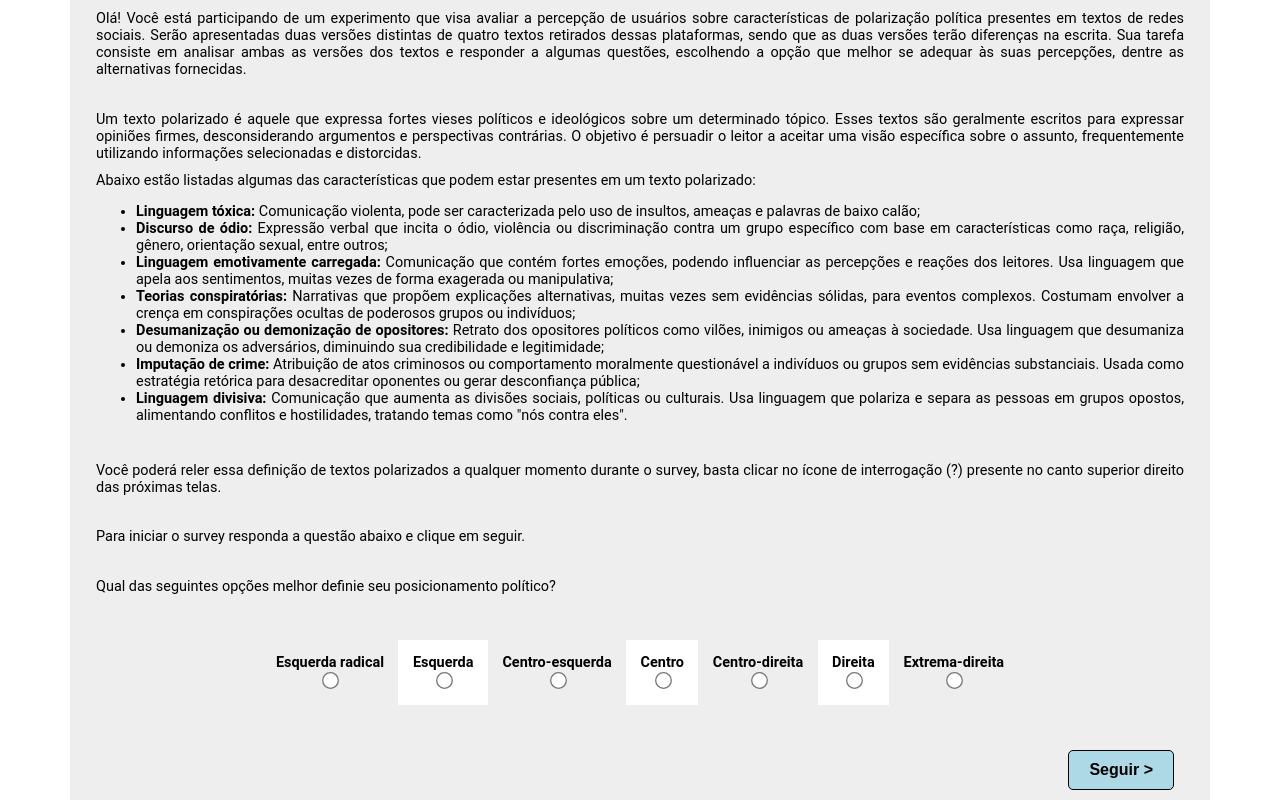
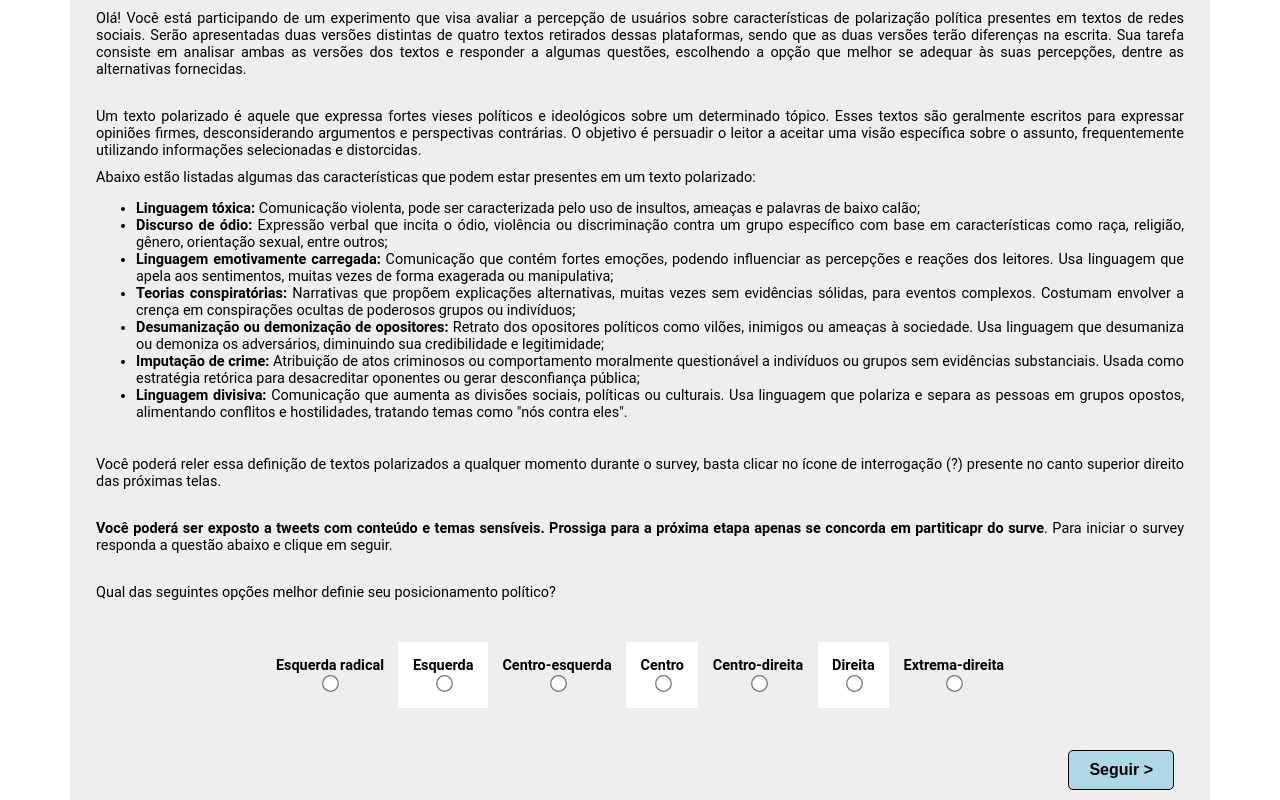
Before and after one commit to lucasraniere/political-polarization-mitigation-survey-online, a Next.js app in the folder frontend/: page / in a window 1280 px wide. Built offline with nearby package versions, Linux system fonts and the light colour scheme; no server answers.

Commit message:
adding sensitive and consent message

```diff
--- a/frontend/src/pages/index.tsx
+++ b/frontend/src/pages/index.tsx
@@ -110,7 +110,7 @@ export default function Home() {
         Você poderá reler essa definição de textos polarizados a qualquer momento durante o survey, basta clicar no ícone de interrogação (?) presente no canto superior direito das próximas telas.
       </div>
       <div className="div-p">
-        Para iniciar o survey responda a questão abaixo e clique em seguir.
+        <strong>Você poderá ser exposto a tweets com conteúdo e temas sensíveis. Prossiga para a próxima etapa apenas se concorda em partiticapr do surve</strong>. Para iniciar o survey responda a questão abaixo e clique em seguir.
       </div>
       <div className="div-p">
         Qual das seguintes opções melhor definie seu posicionamento político?
```
Also changed, not shown: 1 other file (tests, documents, lock files or other folders).
